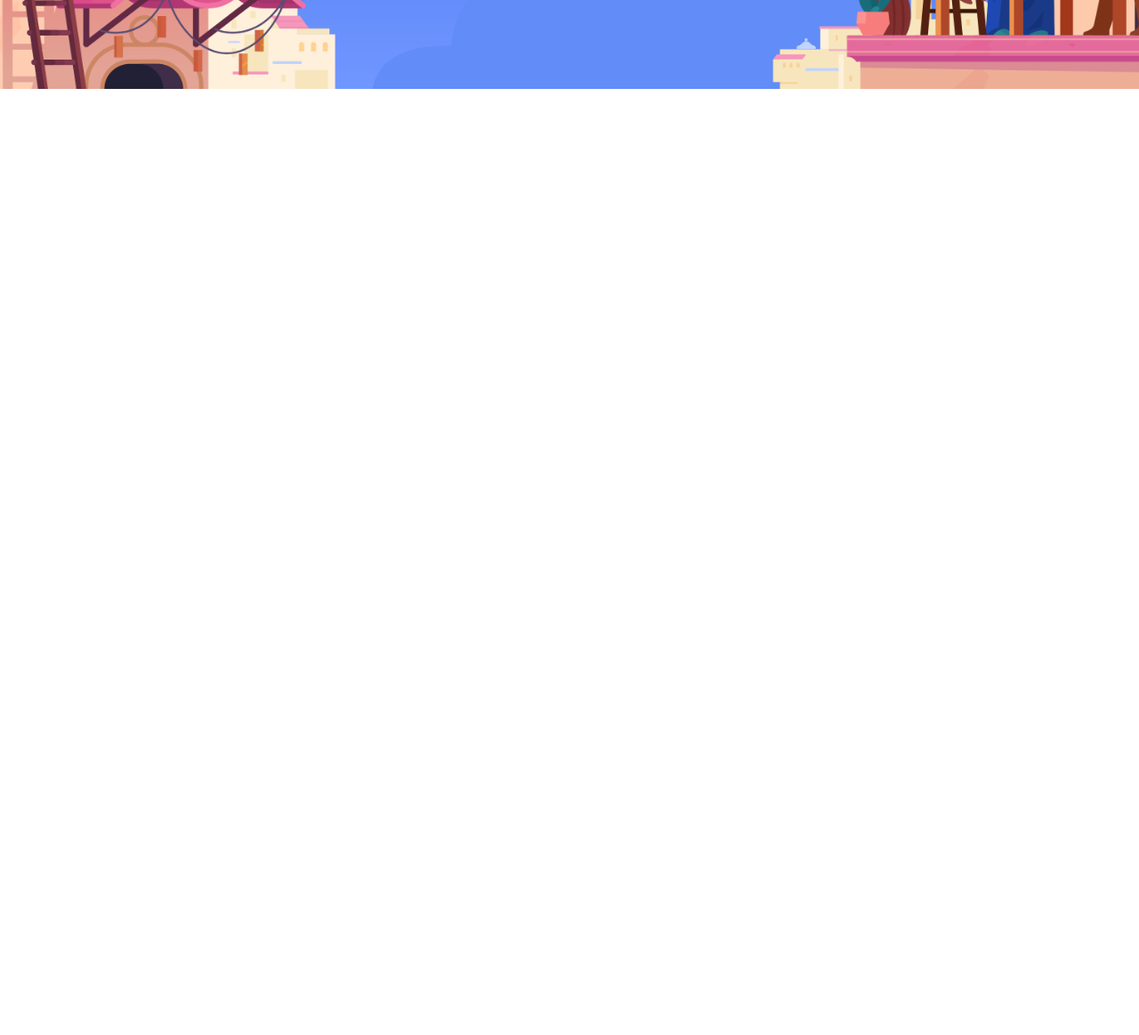
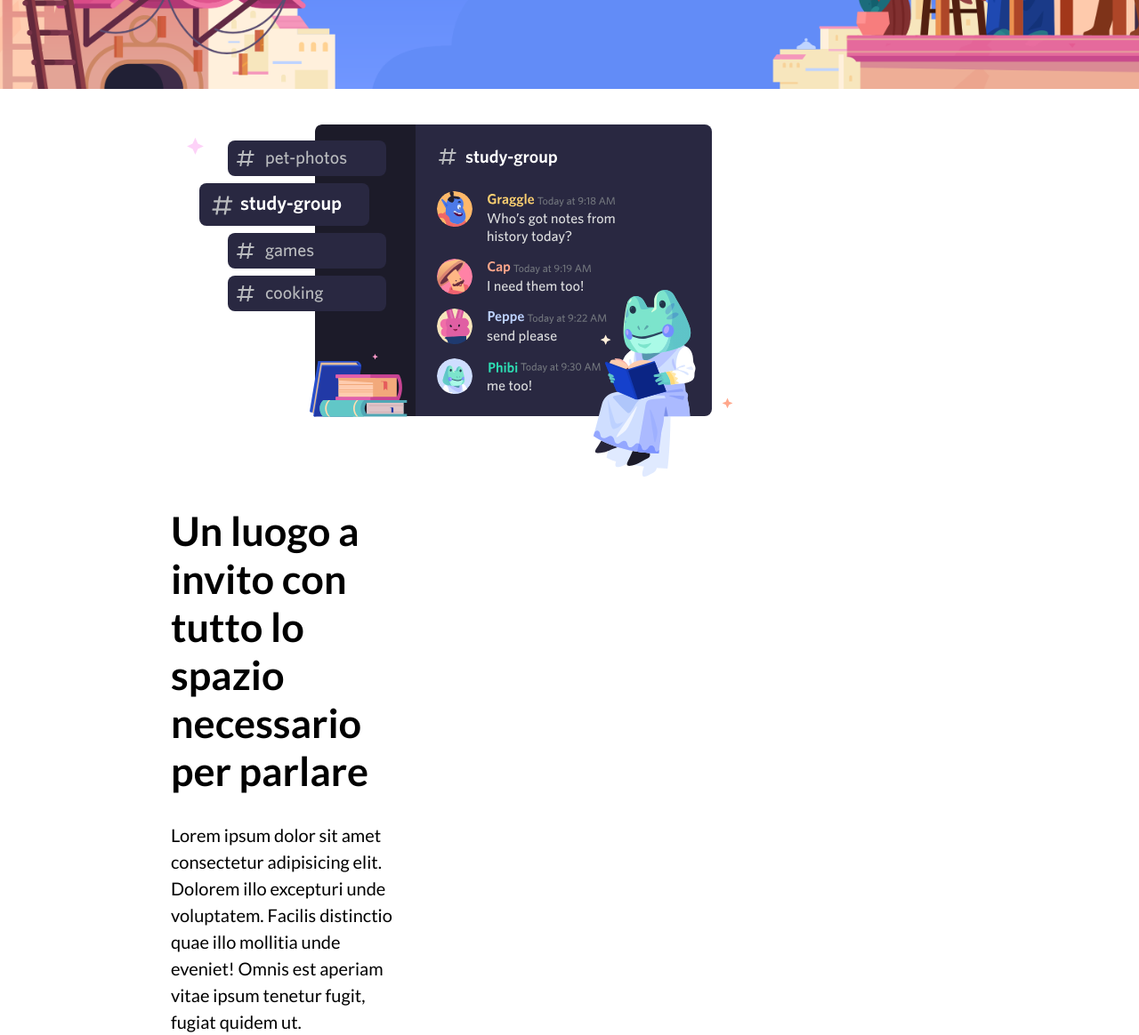
Before and after one commit to MarcoCusenza/htmlcss-discord, a plain HTML site: page index.html in a window 1280 px wide. Shown: the part 500-1664 px from the top of the page at 89% size. Before the commit the page ends 800 px from the top, so only its background shows below. Drawn offline with Linux system fonts and the light colour scheme.

Commit message:
sezione1

```diff
--- a/css/style.css
+++ b/css/style.css
@@ -161,6 +161,38 @@ header nav a:hover{
 
 /* /Jumbotron */
 
+/* Sezione1 */
+
+#section1 .container{
+    margin-top: 100px;
+}
+
+section:nth-child(odd){
+    background-color: #f1f1f1ff;
+}
+
+section img{
+    margin-right: 130px;
+}
+
+section .text-container{
+    display: inline-block;
+    width: 28%;
+    margin-top: 30px;
+}
+
+section h2{
+    font-size: 45px;
+}
+
+section p{
+    margin-top: 30px;
+    font-size: 20px;
+    line-height: 30px;
+}
+
+
+/* /Sezione1 */
 
 
 /* --- /MAIN --- */
@@ -187,4 +219,6 @@ header nav a:hover{
     height: 70px;
     background-color: violet;
 }
+
+
 /* --- /DEBUG --- */
--- a/index.html
+++ b/index.html
@@ -59,6 +59,35 @@
         </section>
         <!-- /Jumbotron -->
 
+        <!-- Sezione1 -->
+        <section id="sezione1" DISABLED-class="debug">
+            <div class="container clearfix">
+                <img class="left" src="img/item1.svg" alt="chat di testo">
+                <div class="text-container left">
+                    <h2>Un luogo a invito con tutto lo spazio necessario per parlare</h2>
+                    <p>
+                        Lorem ipsum dolor sit amet consectetur adipisicing elit. Dolorem illo excepturi unde voluptatem.
+                        Facilis distinctio quae illo mollitia unde eveniet! Omnis est aperiam vitae ipsum tenetur fugit,
+                        fugiat quidem ut.
+                    </p>
+                </div>
+            </div>
+        </section>
+        <!-- /Sezione1 -->
+
+
+        <!-- Sezione2 -->
+        <section id="sezione2">
+
+        </section>
+        <!-- /Sezione2 -->
+
+
+        <!-- Sezione3 -->
+        <section id="sezione3">
+
+        </section>
+        <!-- /Sezione3 -->
 
     </main>
     <!-- --- /MAIN --- -->
```
